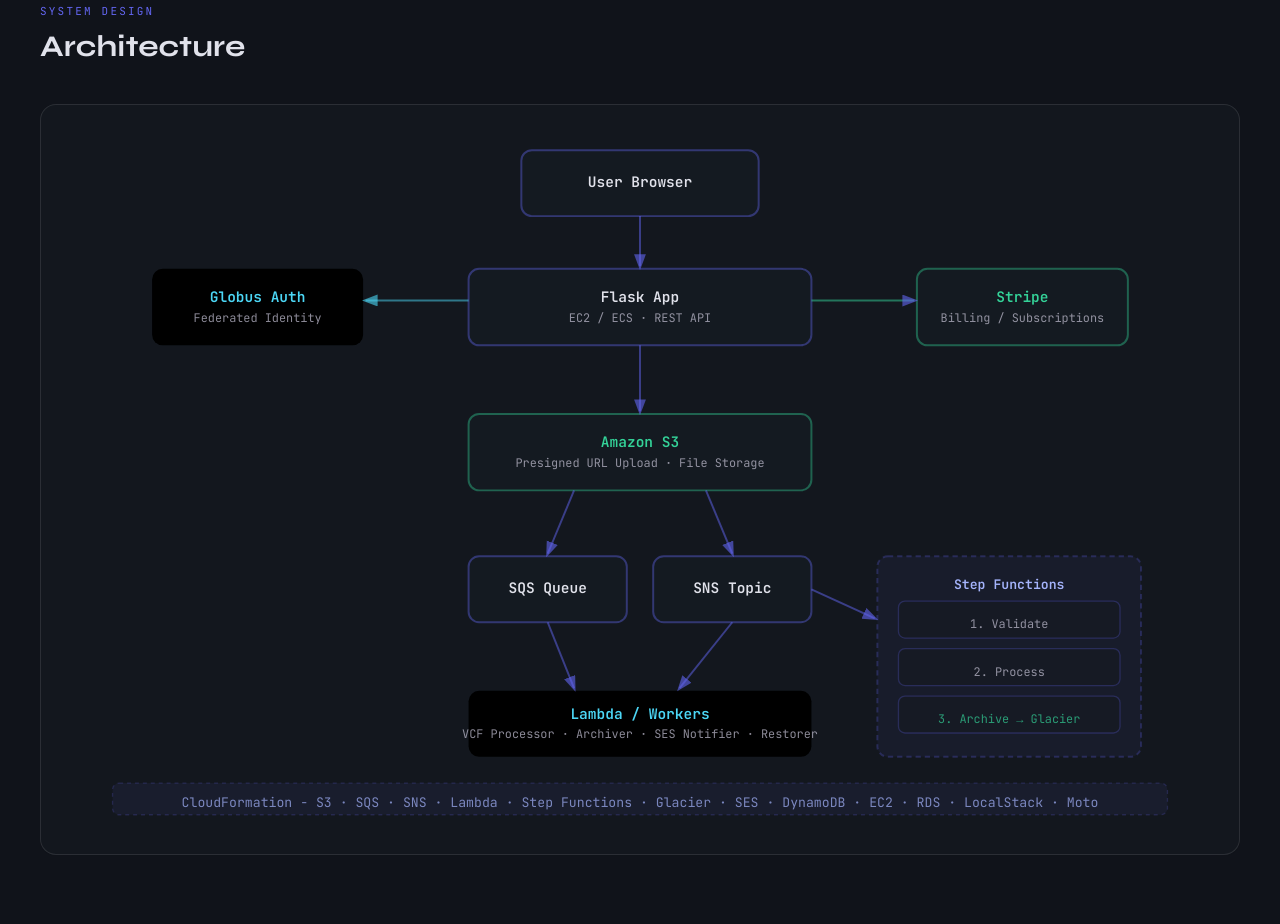
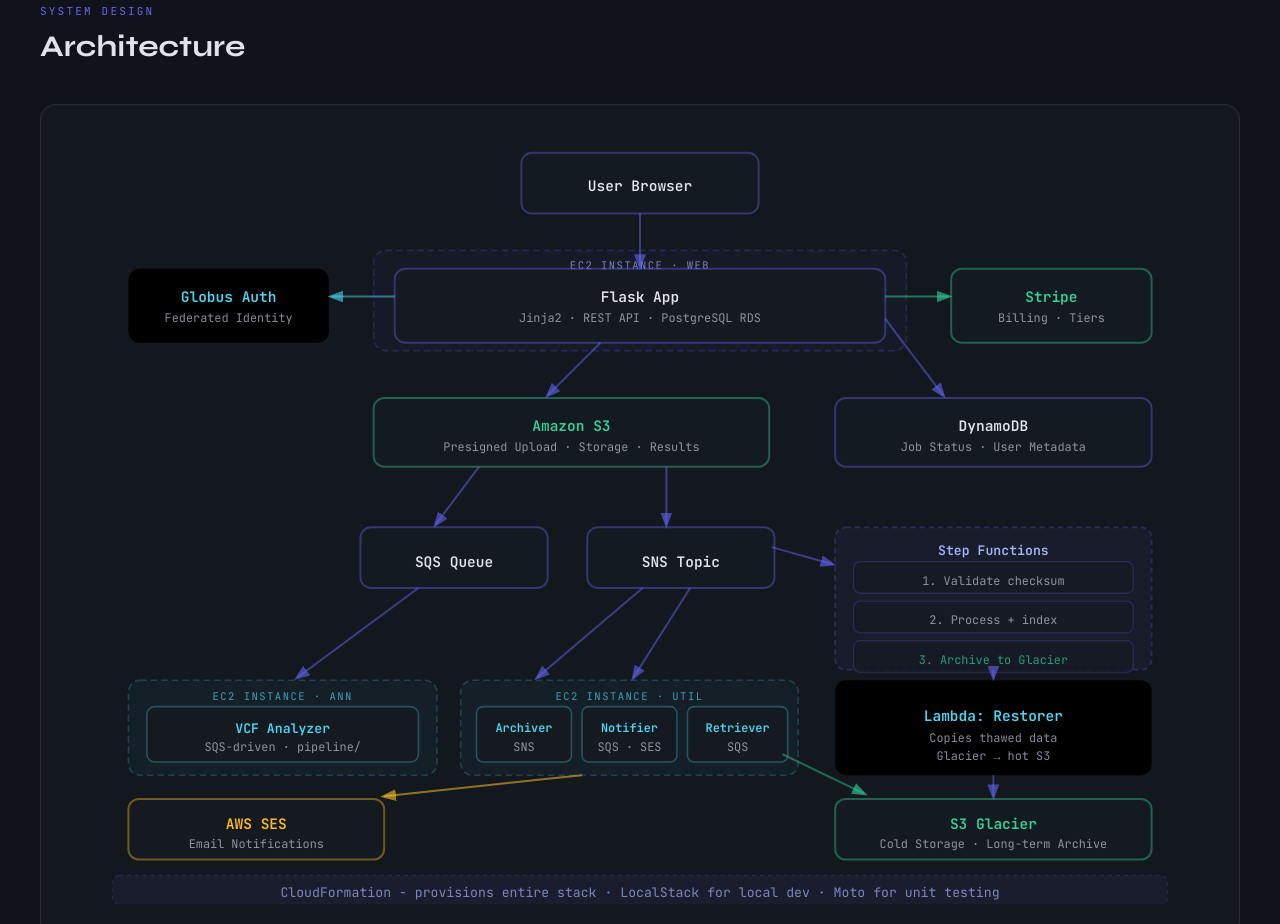
Before and after one commit to samadmd786/portfolio, a plain HTML site: page nucleuscloud.html in a window 1280 px wide. Shown: the part 760-1684 px from the top of the page. Drawn offline with nearby package versions, Linux system fonts and the light colour scheme.

Commit message:
Rebuild nucleuscloud architecture diagram: 3 EC2 instances + DynamoDB + SES + Glacier

```diff
--- a/nucleuscloud.html
+++ b/nucleuscloud.html
@@ -142,7 +142,7 @@ tailwind.config = {
       <h2 class="font-syne text-2xl sm:text-3xl font-bold mb-10">Architecture</h2>
 
       <div class="glass-panel rounded-2xl p-4 sm:p-8 overflow-x-auto">
-        <svg viewBox="0 0 860 520" xmlns="http://www.w3.org/2000/svg" class="w-full" style="min-width:600px">
+        <svg viewBox="0 0 860 582" xmlns="http://www.w3.org/2000/svg" class="w-full" style="min-width:640px">
           <defs>
             <marker id="arrow" markerWidth="8" markerHeight="8" refX="6" refY="3" orient="auto">
               <path d="M0,0 L0,6 L8,3 z" fill="rgba(99,102,241,0.6)"/>
@@ -153,77 +153,134 @@ tailwind.config = {
             <marker id="arrow-green" markerWidth="8" markerHeight="8" refX="6" refY="3" orient="auto">
               <path d="M0,0 L0,6 L8,3 z" fill="rgba(52,211,153,0.6)"/>
             </marker>
+            <marker id="arrow-yellow" markerWidth="8" markerHeight="8" refX="6" refY="3" orient="auto">
+              <path d="M0,0 L0,6 L8,3 z" fill="rgba(251,191,36,0.6)"/>
+            </marker>
           </defs>
 
           <!-- User Browser -->
-          <rect x="340" y="10" width="180" height="50" rx="8" class="arch-node"/>
-          <text x="430" y="35" class="arch-label">User Browser</text>
+          <rect x="340" y="12" width="180" height="46" rx="8" class="arch-node"/>
+          <text x="430" y="38" class="arch-label">User Browser</text>
 
-          <!-- Flask App -->
-          <rect x="300" y="100" width="260" height="58" rx="8" class="arch-node"/>
+          <!-- EC2 Web boundary -->
+          <rect x="228" y="86" width="404" height="76" rx="9" fill="rgba(99,102,241,0.04)" stroke="rgba(99,102,241,0.22)" stroke-width="1.2" stroke-dasharray="5,3"/>
+          <text x="430" y="98" class="arch-sublabel" style="fill:#a5b4fc;font-size:8px;letter-spacing:0.14em">EC2 INSTANCE · WEB</text>
+          <rect x="244" y="100" width="372" height="56" rx="8" class="arch-node"/>
           <text x="430" y="122" class="arch-label">Flask App</text>
-          <text x="430" y="138" class="arch-sublabel">EC2 / ECS · REST API</text>
+          <text x="430" y="138" class="arch-sublabel">Jinja2 · REST API · PostgreSQL RDS</text>
 
-          <!-- Globus Auth + Stripe side by side -->
-          <rect x="60" y="100" width="160" height="58" rx="8" class="arch-node-cyan"/>
-          <text x="140" y="122" class="arch-label" style="fill:#4cd7f6">Globus Auth</text>
-          <text x="140" y="138" class="arch-sublabel">Federated Identity</text>
+          <!-- Globus Auth -->
+          <rect x="42" y="100" width="152" height="56" rx="8" class="arch-node-cyan"/>
+          <text x="118" y="122" class="arch-label" style="fill:#4cd7f6">Globus Auth</text>
+          <text x="118" y="138" class="arch-sublabel">Federated Identity</text>
 
-          <rect x="640" y="100" width="160" height="58" rx="8" class="arch-node-green"/>
-          <text x="720" y="122" class="arch-label" style="fill:#34d399">Stripe</text>
-          <text x="720" y="138" class="arch-sublabel">Billing / Subscriptions</text>
+          <!-- Stripe -->
+          <rect x="666" y="100" width="152" height="56" rx="8" class="arch-node-green"/>
+          <text x="742" y="122" class="arch-label" style="fill:#34d399">Stripe</text>
+          <text x="742" y="138" class="arch-sublabel">Billing · Tiers</text>
 
           <!-- S3 -->
-          <rect x="300" y="210" width="260" height="58" rx="8" class="arch-node-green"/>
-          <text x="430" y="232" class="arch-label" style="fill:#34d399">Amazon S3</text>
-          <text x="430" y="248" class="arch-sublabel">Presigned URL Upload · File Storage</text>
+          <rect x="228" y="198" width="300" height="52" rx="8" class="arch-node-green"/>
+          <text x="378" y="220" class="arch-label" style="fill:#34d399">Amazon S3</text>
+          <text x="378" y="236" class="arch-sublabel">Presigned Upload · Storage · Results</text>
+
+          <!-- DynamoDB -->
+          <rect x="578" y="198" width="240" height="52" rx="8" class="arch-node"/>
+          <text x="698" y="220" class="arch-label">DynamoDB</text>
+          <text x="698" y="236" class="arch-sublabel">Job Status · User Metadata</text>
 
           <!-- SQS -->
-          <rect x="300" y="318" width="120" height="50" rx="8" class="arch-node"/>
-          <text x="360" y="343" class="arch-label">SQS Queue</text>
+          <rect x="218" y="296" width="142" height="46" rx="8" class="arch-node"/>
+          <text x="289" y="323" class="arch-label">SQS Queue</text>
 
           <!-- SNS -->
-          <rect x="440" y="318" width="120" height="50" rx="8" class="arch-node"/>
-          <text x="500" y="343" class="arch-label">SNS Topic</text>
-
-          <!-- Lambda + Notifier -->
-          <rect x="300" y="420" width="260" height="50" rx="8" class="arch-node-cyan"/>
-          <text x="430" y="438" class="arch-label" style="fill:#4cd7f6">Lambda / Workers</text>
-          <text x="430" y="453" class="arch-sublabel">VCF Processor · Archiver · SES Notifier · Restorer</text>
+          <rect x="390" y="296" width="142" height="46" rx="8" class="arch-node"/>
+          <text x="461" y="323" class="arch-label">SNS Topic</text>
 
           <!-- Step Functions -->
-          <rect x="610" y="318" width="200" height="152" rx="8" fill="rgba(99,102,241,0.06)" stroke="rgba(99,102,241,0.25)" stroke-width="1.5" stroke-dasharray="4,3"/>
-          <text x="710" y="340" class="arch-label" style="font-size:10px;fill:#a5b4fc">Step Functions</text>
-          <rect x="626" y="352" width="168" height="28" rx="5" fill="rgba(22,27,34,0.8)" stroke="rgba(99,102,241,0.25)" stroke-width="1"/>
-          <text x="710" y="370" class="arch-sublabel" style="fill:#c7c4d7">1. Validate</text>
-          <rect x="626" y="388" width="168" height="28" rx="5" fill="rgba(22,27,34,0.8)" stroke="rgba(99,102,241,0.25)" stroke-width="1"/>
-          <text x="710" y="406" class="arch-sublabel" style="fill:#c7c4d7">2. Process</text>
-          <rect x="626" y="424" width="168" height="28" rx="5" fill="rgba(22,27,34,0.8)" stroke="rgba(99,102,241,0.25)" stroke-width="1"/>
-          <text x="710" y="442" class="arch-sublabel" style="fill:#34d399">3. Archive → Glacier</text>
+          <rect x="578" y="296" width="240" height="108" rx="8" fill="rgba(99,102,241,0.06)" stroke="rgba(99,102,241,0.25)" stroke-width="1.5" stroke-dasharray="4,3"/>
+          <text x="698" y="314" class="arch-label" style="font-size:10px;fill:#a5b4fc">Step Functions</text>
+          <rect x="592" y="322" width="212" height="24" rx="5" fill="rgba(22,27,34,0.8)" stroke="rgba(99,102,241,0.25)" stroke-width="1"/>
+          <text x="698" y="337" class="arch-sublabel" style="fill:#c7c4d7">1. Validate checksum</text>
+          <rect x="592" y="352" width="212" height="24" rx="5" fill="rgba(22,27,34,0.8)" stroke="rgba(99,102,241,0.25)" stroke-width="1"/>
+          <text x="698" y="367" class="arch-sublabel" style="fill:#c7c4d7">2. Process + index</text>
+          <rect x="592" y="382" width="212" height="24" rx="5" fill="rgba(22,27,34,0.8)" stroke="rgba(99,102,241,0.25)" stroke-width="1"/>
+          <text x="698" y="397" class="arch-sublabel" style="fill:#34d399">3. Archive to Glacier</text>
+
+          <!-- EC2 Ann boundary -->
+          <rect x="42" y="412" width="234" height="72" rx="9" fill="rgba(76,215,246,0.04)" stroke="rgba(76,215,246,0.22)" stroke-width="1.2" stroke-dasharray="5,3"/>
+          <text x="159" y="425" class="arch-sublabel" style="fill:#4cd7f6;font-size:8px;letter-spacing:0.14em">EC2 INSTANCE · ANN</text>
+          <rect x="56" y="432" width="206" height="42" rx="6" fill="rgba(22,27,34,0.95)" stroke="rgba(76,215,246,0.3)" stroke-width="1.2"/>
+          <text x="159" y="449" class="arch-label" style="font-size:10px;fill:#4cd7f6">VCF Analyzer</text>
+          <text x="159" y="463" class="arch-sublabel">SQS-driven · pipeline/</text>
+
+          <!-- EC2 Util boundary -->
+          <rect x="294" y="412" width="256" height="72" rx="9" fill="rgba(76,215,246,0.04)" stroke="rgba(76,215,246,0.22)" stroke-width="1.2" stroke-dasharray="5,3"/>
+          <text x="422" y="425" class="arch-sublabel" style="fill:#4cd7f6;font-size:8px;letter-spacing:0.14em">EC2 INSTANCE · UTIL</text>
+          <!-- Archiver -->
+          <rect x="306" y="432" width="72" height="42" rx="5" fill="rgba(22,27,34,0.95)" stroke="rgba(76,215,246,0.3)" stroke-width="1.2"/>
+          <text x="342" y="449" class="arch-label" style="font-size:9px;fill:#4cd7f6">Archiver</text>
+          <text x="342" y="463" class="arch-sublabel">SNS</text>
+          <!-- Notifier -->
+          <rect x="386" y="432" width="72" height="42" rx="5" fill="rgba(22,27,34,0.95)" stroke="rgba(76,215,246,0.3)" stroke-width="1.2"/>
+          <text x="422" y="449" class="arch-label" style="font-size:9px;fill:#4cd7f6">Notifier</text>
+          <text x="422" y="463" class="arch-sublabel">SQS · SES</text>
+          <!-- Retriever -->
+          <rect x="466" y="432" width="76" height="42" rx="5" fill="rgba(22,27,34,0.95)" stroke="rgba(76,215,246,0.3)" stroke-width="1.2"/>
+          <text x="504" y="449" class="arch-label" style="font-size:9px;fill:#4cd7f6">Retriever</text>
+          <text x="504" y="463" class="arch-sublabel">SQS</text>
+
+          <!-- Lambda Restorer -->
+          <rect x="578" y="412" width="240" height="72" rx="8" class="arch-node-cyan"/>
+          <text x="698" y="440" class="arch-label" style="fill:#4cd7f6">Lambda: Restorer</text>
+          <text x="698" y="456" class="arch-sublabel">Copies thawed data</text>
+          <text x="698" y="470" class="arch-sublabel">Glacier → hot S3</text>
+
+          <!-- SES -->
+          <rect x="42" y="502" width="194" height="46" rx="8" fill="rgba(22,27,34,0.95)" stroke="rgba(251,191,36,0.4)" stroke-width="1.5"/>
+          <text x="139" y="522" class="arch-label" style="fill:#fbbf24">AWS SES</text>
+          <text x="139" y="537" class="arch-sublabel">Email Notifications</text>
+
+          <!-- Glacier -->
+          <rect x="578" y="502" width="240" height="46" rx="8" class="arch-node-green"/>
+          <text x="698" y="522" class="arch-label" style="fill:#34d399">S3 Glacier</text>
+          <text x="698" y="537" class="arch-sublabel">Cold Storage · Long-term Archive</text>
 
           <!-- CloudFormation banner -->
-          <rect x="30" y="490" width="800" height="24" rx="5" fill="rgba(99,102,241,0.07)" stroke="rgba(99,102,241,0.2)" stroke-width="1" stroke-dasharray="3,3"/>
-          <text x="430" y="505" class="arch-sublabel" style="fill:#a5b4fc;font-size:10px">CloudFormation - S3 · SQS · SNS · Lambda · Step Functions · Glacier · SES · DynamoDB · EC2 · RDS · LocalStack · Moto</text>
+          <rect x="30" y="560" width="800" height="22" rx="5" fill="rgba(99,102,241,0.07)" stroke="rgba(99,102,241,0.2)" stroke-width="1" stroke-dasharray="3,3"/>
+          <text x="430" y="574" class="arch-sublabel" style="fill:#a5b4fc;font-size:10px">CloudFormation - provisions entire stack · LocalStack for local dev · Moto for unit testing</text>
 
           <!-- Arrows -->
           <!-- User → Flask -->
-          <line x1="430" y1="60" x2="430" y2="98" class="arch-arrow"/>
-          <!-- Flask → Globus (left) -->
-          <line x1="300" y1="124" x2="222" y2="124" class="arch-arrow-cyan"/>
-          <!-- Flask → Stripe (right) -->
-          <line x1="560" y1="124" x2="638" y2="124" class="arch-arrow" style="stroke:rgba(52,211,153,0.5)"/>
+          <line x1="430" y1="58" x2="430" y2="98" class="arch-arrow"/>
+          <!-- Flask ← Globus -->
+          <line x1="244" y1="121" x2="196" y2="121" class="arch-arrow-cyan"/>
+          <!-- Flask → Stripe -->
+          <line x1="616" y1="121" x2="664" y2="121" class="arch-arrow" style="stroke:rgba(52,211,153,0.5);marker-end:url(#arrow-green)"/>
           <!-- Flask → S3 -->
-          <line x1="430" y1="158" x2="430" y2="208" class="arch-arrow"/>
+          <line x1="400" y1="156" x2="360" y2="196" class="arch-arrow"/>
+          <!-- Flask → DynamoDB -->
+          <line x1="616" y1="138" x2="660" y2="196" class="arch-arrow"/>
           <!-- S3 → SQS -->
-          <line x1="380" y1="268" x2="360" y2="316" class="arch-arrow"/>
+          <line x1="308" y1="250" x2="275" y2="294" class="arch-arrow"/>
           <!-- S3 → SNS -->
-          <line x1="480" y1="268" x2="500" y2="316" class="arch-arrow"/>
-          <!-- SQS → Lambda -->
-          <line x1="360" y1="368" x2="380" y2="418" class="arch-arrow"/>
-          <!-- SNS → Lambda -->
-          <line x1="500" y1="368" x2="460" y2="418" class="arch-arrow"/>
+          <line x1="450" y1="250" x2="450" y2="294" class="arch-arrow"/>
+          <!-- SQS → EC2 Ann (VCF Analyzer) -->
+          <line x1="262" y1="342" x2="170" y2="410" class="arch-arrow"/>
+          <!-- SNS → EC2 Util Archiver -->
+          <line x1="432" y1="342" x2="352" y2="410" class="arch-arrow"/>
+          <!-- SNS → EC2 Util Notifier -->
+          <line x1="468" y1="342" x2="425" y2="410" class="arch-arrow"/>
           <!-- SNS → Step Functions -->
-          <line x1="560" y1="343" x2="608" y2="365" class="arch-arrow"/>
+          <line x1="530" y1="311" x2="576" y2="324" class="arch-arrow"/>
+          <!-- Step Functions → Lambda Restorer -->
+          <line x1="698" y1="404" x2="698" y2="410" class="arch-arrow"/>
+          <!-- Notifier → SES -->
+          <line x1="386" y1="484" x2="236" y2="500" class="arch-arrow" style="stroke:rgba(251,191,36,0.55);marker-end:url(#arrow-yellow)"/>
+          <!-- Lambda Restorer → Glacier -->
+          <line x1="698" y1="484" x2="698" y2="500" class="arch-arrow"/>
+          <!-- Retriever → Glacier (initiates retrieval) -->
+          <line x1="538" y1="468" x2="600" y2="498" class="arch-arrow" style="stroke:rgba(52,211,153,0.45);marker-end:url(#arrow-green)"/>
         </svg>
       </div>
     </div>
```
